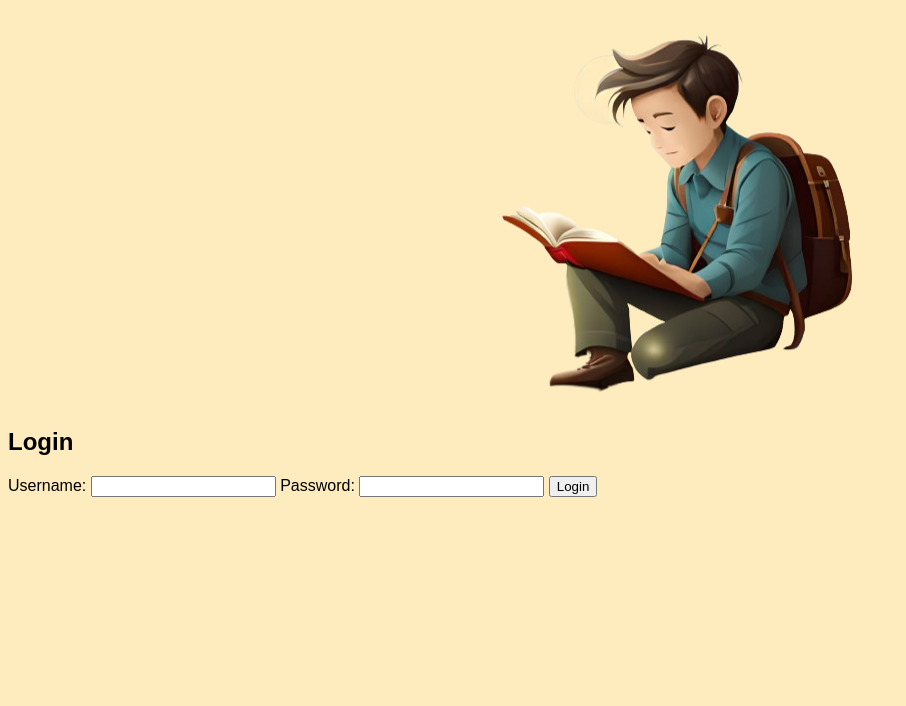
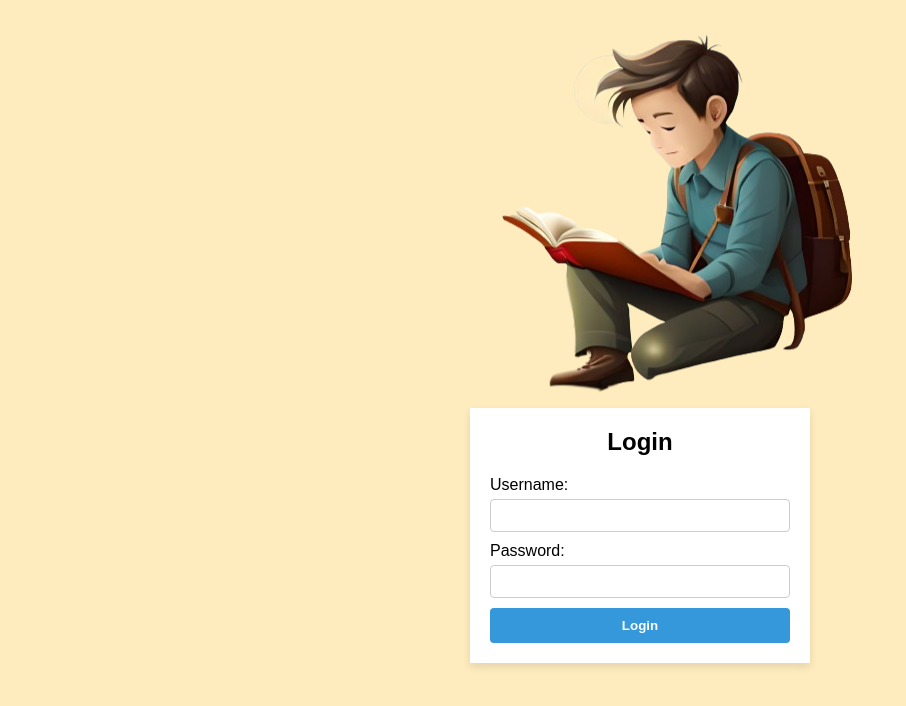
Before and after one commit to bruikey/Shaunslib, a Flask app: page / in a window 1280 px wide. Shown: the top 706 px of the page, without its empty margins (0-906 px from the left). Run offline with Flask 3, Linux system fonts and the light colour scheme.

Commit message:
#addition

```diff
--- a/static/style.css
+++ b/static/style.css
@@ -55,3 +55,48 @@ h1 {
     transform: translate(-50%, -50%) translate(0, 0);
   }
 }
+
+
+.login-section {
+  background-color: white;
+  padding: 20px;
+  width: 300px;
+  margin: 0 auto;
+  box-shadow: 0 4px 8px rgba(0, 0, 0, 0.1);
+}
+
+.login-section h2 {
+  margin-top: 0;
+  font-size: 24px;
+  text-align: center;
+}
+
+.login-section form {
+  display: flex;
+  flex-direction: column;
+}
+
+.login-section label {
+  margin-bottom: 5px;
+}
+
+.login-section input {
+  padding: 8px;
+  margin-bottom: 10px;
+  border: 1px solid #ccc;
+  border-radius: 4px;
+}
+
+.login-section button {
+  padding: 10px;
+  background-color: #3498db;
+  color: white;
+  border: none;
+  border-radius: 4px;
+  cursor: pointer;
+  font-weight: bold;
+}
+
+.login-section button:hover {
+  background-color: #2980b9;
+}
```
